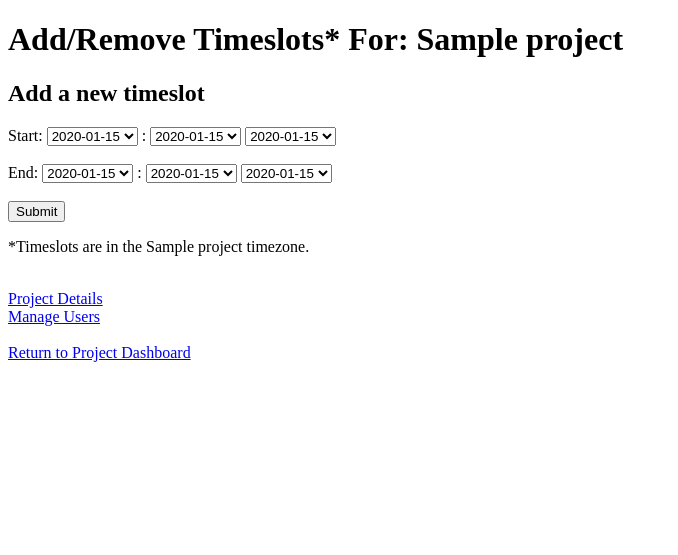
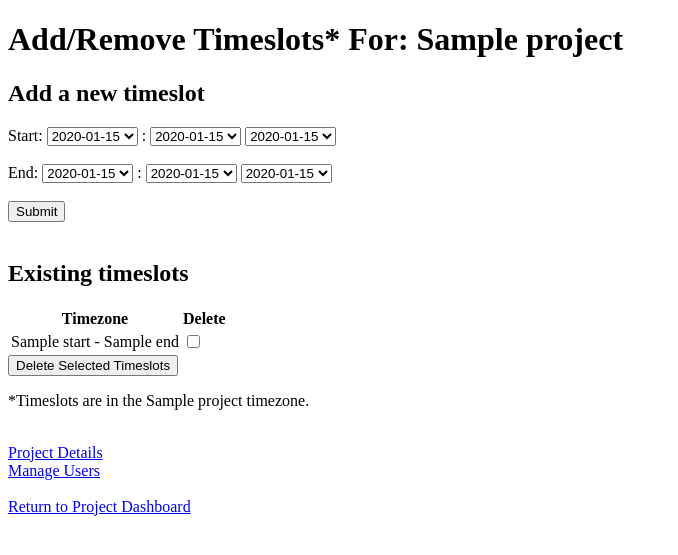
Before and after one commit to kgermeroth/study_scheduler, a Flask app: template templates/timeslots.html in a window 1280 px wide. Shown: the top 555 px of the page, without its empty margins (0-678 px from the left). Run offline with Flask 2, Linux system fonts and the light colour scheme; the template is opened without the code that fills it: most values are stand-ins (such as "Sample title", 1, 10 or a date in 2020).

Commit message:
added code to display timeslots if there are any, and 'no timeslots' if there are no timeslots

```diff
--- a/templates/timeslots.html
+++ b/templates/timeslots.html
@@ -44,10 +44,30 @@
 						{% endfor %}
 					</select>
 				</div><br>
+				<input type="text" value="{{ access.project_id }}" hidden>
+				<input type="submit">
+			</form><br>
 
-
-				<input type="submit">
-			</form>
+			<h2>Existing timeslots</h2>
+			{% if existing_times %}
+				<form action="\delete-timezone" method="post">
+					<table>
+						<tr>
+							<th>Timezone</th>
+							<th>Delete</th>
+						</tr>
+						{% for slot in existing_times %}
+							<tr>
+								<td>{{ slot.start }} - {{ slot.end }}</td>
+								<td><input type="checkbox" name="delete_timeslot" value="{{ slot.time_id }}"></td>
+							</tr>
+						{% endfor %}
+					</table>
+					<button type="button">Delete Selected Timeslots</button>
+				</form>
+			{% else %}
+				<h3>There are no existing timeslots</h3>
+			{% endif %}
 
 		<p>*Timeslots are in the {{ access.project.timezone_name }} timezone.</p>
 		</div><br>
```
